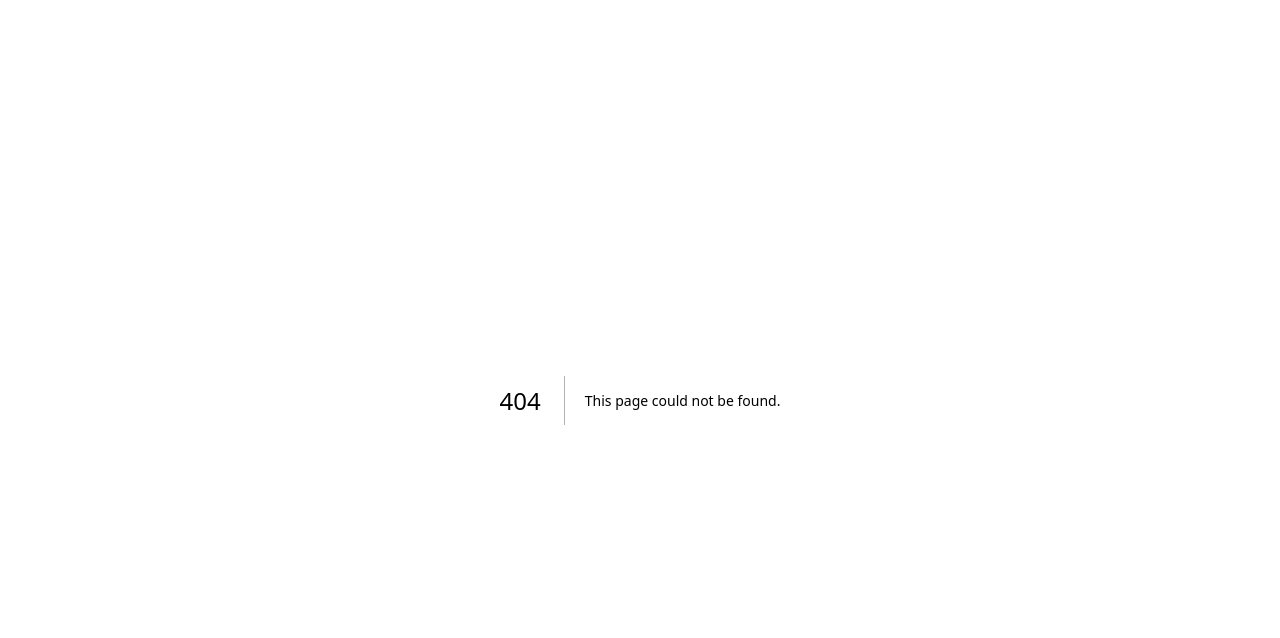
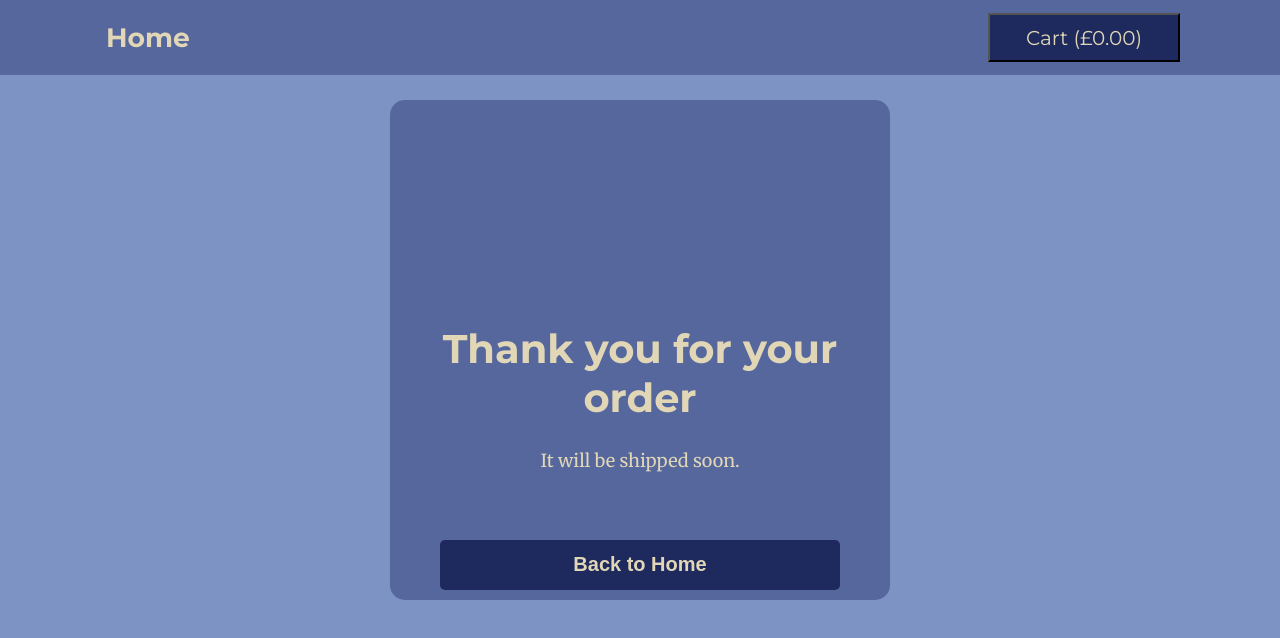
Before and after one commit to JWillett05/nextjs-blog, a Next.js app: page /OrderPage in a window 1280 px wide. Before the commit this address had no page. Shown: the top 638 px of the page. Built offline with nearby package versions, Linux system fonts and the light colour scheme.

Commit message:
Added order page and Nav bar css so it sticks to top of screen when you scroll down.

```diff
--- a/src/components/CartItems.js
+++ b/src/components/CartItems.js
@@ -15,7 +15,7 @@ export default function CartItems({ cartItems, totalPrice }) {
         {cartItems.map(item => (
           <li className={styles.cartItemList} key={item.id}>
             {item.title} <div className={styles.itemPriceCart}> £{(Number(item.price) || 0).toFixed(2)}</div>
-            <button></button>
+            <button className={styles.removeItem} onClick={() => handleDelete(item.id)}>🗑️</button>
           </li>
         ))}
       </ul>
--- a/src/contexts/cart-context.js
+++ b/src/contexts/cart-context.js
@@ -16,7 +16,8 @@ export default function CartProvider ({children}){
     const totalPrice = cartItems.reduce((total, item) => total + item.price, 0)
 
     return(
-        <CartContext.Provider value={{cartItems, addToCart, removeFromCart, totalPrice}}>
+        <CartContext.Provider value={{cartItems, addToCart, removeFromCart, totalPrice
+        }}>
             {children}
         </CartContext.Provider>
     )
--- a/src/globals.css
+++ b/src/globals.css
@@ -9,6 +9,8 @@
     --foreground: #7C93C3;
   }
 }
+
+
 
 
 
--- a/src/page.module.css
+++ b/src/page.module.css
@@ -20,7 +20,8 @@
 }
 .header {
   color: #E1D7B7;
-
+  font-family: 'Montserrat';
+  margin-top: 100px;
 }
 
 
@@ -49,10 +50,11 @@
   width: 250px;
   object-fit: contain;
   margin-top: -100px;
+  padding-top: 10px;
 }
 .products {
   width: 400px;
-  height: 500px;
+  height: 550px;
   background-color: #55679C;
   border-radius: 15px;
   text-align: center;
@@ -69,55 +71,64 @@
   font-size: 20px;
   color: #E1D7B7;
   font-weight: bold;
-  margin-bottom: 10px; /* Space between price and button */
+  margin-bottom: 10px;
 }
 .itemDesc {
   grid-row: 2;
-  font-size: 20px;
+  font-size: 18px;
   color: #E1D7B7;
   margin: 20px;
+  font-family: 'Merriweather';
+
 }
 .itemLink{
   text-decoration: none;
 }
+.itemTitle{
+  color: #E1D7B7;
+  text-align: center;
+  font-weight: 600;
+  font-family: 'Montserrat';
+}
 .cartHeader{
   color: #E1D7B7;
   text-align: center;
+  font-family: 'Montserrat';
 }
 .cartBackground{
   margin: auto;
-  margin-top: 50px;
+  margin-top: 100px;
   background-color :#55679C;
   display: flex;
   flex-direction: column;
-  height: 500px;
+  min-height: 500px;
   width: 500px;
   position: relative;
   border-radius: 15px;
+
 }
 .checkoutButton{
   font-size: 1.25rem;
-  color: #1E2A5E;
-  background-color: #E1D7B7;
-  position: absolute;
-  bottom: 25px;
+  background-color: #1E2A5E;
   width: 80%;
-  height: 10%;
+  height: 50px;
   border: none;
   text-align: center;
-  left: 50%;
-  transform: translateX(-50%);
   align-content: center;
+  margin: auto;
+  margin-bottom: 10px;
+  border-radius: 5px;
 }
 .addToCartButton {
-  color: #1E2A5E;
-  background-color: #E1D7B7;
+  color: #E1D7B7;
+  background-color: #1E2A5E;
   width: 80%;
   border: none;
   font-weight: 600;
   font-size: 1.5rem;
   cursor: pointer;
   height: 40px;
+  font-family: 'Merriweather';
 }
 .priceButtonWrapper {
   display: flex;
@@ -135,26 +146,25 @@
   display: flex;
   justify-content: space-between;
   align-items: center;
+  position: fixed;
+  z-index: 1000;
 }
 .cartNav{
   background-color: #1E2A5E;
   color: #E1D7B7;
-  width: 10%;
+  width: 15%;
   height: 65%;
   margin-right: 100px;
   cursor: pointer;
   font-size: 1.25rem;
+  font-family: 'Montserrat';
 }
 .productNavBar{
   color: #E1D7B7;
   margin-left: 100px;
   background: none;
   border: none;
-}
-.cartItemDesc{
-  list-style-type: none;
-  color: #825B32;
-  font-size: 20px;
+  font-family: 'Montserrat';
 }
 .cartItemList{
   list-style-type: none;
@@ -176,7 +186,7 @@
   font-size: 20px;
   color: #E1D7B7;
   font-weight: bold;
-  margin-bottom: 10px; /* Space between price and button */
+  margin-bottom: 10px;
 }
 .line{
   border-bottom: 1px solid #1E2A5E;
@@ -185,8 +195,23 @@
 }
 .checkoutPrice{
   font-size: 20px;
-  color: #1E2A5E;
+  color: #E1D7B7;
   font-weight: bold;
+}
+.removeItem{
+  border: none;
+  background: none;
+  font-family: 'Merriweather';
+  font-size: 20px;
+  display: flex;
+  justify-content: flex-end;
+  align-items: flex-end;
+}
+.orderPageThanks{
+  margin: auto;
+  text-align: center;
+  padding-top: 100px;
+  font-size: 20px;
 }
 
 
--- /dev/null
+++ b/src/pages/OrderPage/index.js
@@ -0,0 +1,28 @@
+import NavBar from "@/components/nav";
+import styles from "@/page.module.css"
+import { useRouter } from "next/router";
+
+export default function OrderPage(){
+
+    const router = useRouter();
+
+    const handleHomeClick = () => {
+        router.push('http://localhost:3000');
+    };
+    return (
+        <>
+        <div><NavBar/></div>
+            <div className={styles.page}>
+                <div className={styles.cartBackground}>
+                    <div className={styles.orderPageThanks}>
+                    <h1 className={styles.header}>Thank you for your order</h1>
+                    <p className={styles.itemDesc}>It will be shipped soon.</p>
+                    </div>
+                        <button className={styles.checkoutButton} onClick={handleHomeClick}>
+                            <div className={styles.checkoutPrice}>Back to Home</div>
+                        </button>
+                </div>
+            </div>
+    </>
+    )
+}
--- a/src/pages/_app.js
+++ b/src/pages/_app.js
@@ -1,10 +1,17 @@
 import './../globals.css';
+import Head from 'next/head';
 import CartProvider from '@/contexts/cart-context';
 
 function MyApp({ Component, pageProps }) {
-
   return (
     <CartProvider>
+      <Head>
+        <link
+          href="https://fonts.googleapis.com/css2?family=Montserrat:wght@400;500;700&display=swap"
+          rel="stylesheet"
+        />
+        <link href="https://fonts.googleapis.com/css2?family=Merriweather:ital,wght@0,300;0,400;0,700;0,900;1,300;1,400;1,700;1,900&family=Montserrat:ital,wght@0,100..900;1,100..900&display=swap" rel="stylesheet"></link>
+      </Head>
       <Component {...pageProps} />
     </CartProvider>
   );
```
Also changed, not shown: src/pages/cart/index.js (+11 -2 lines), layout.js (line endings or trailing spaces).
